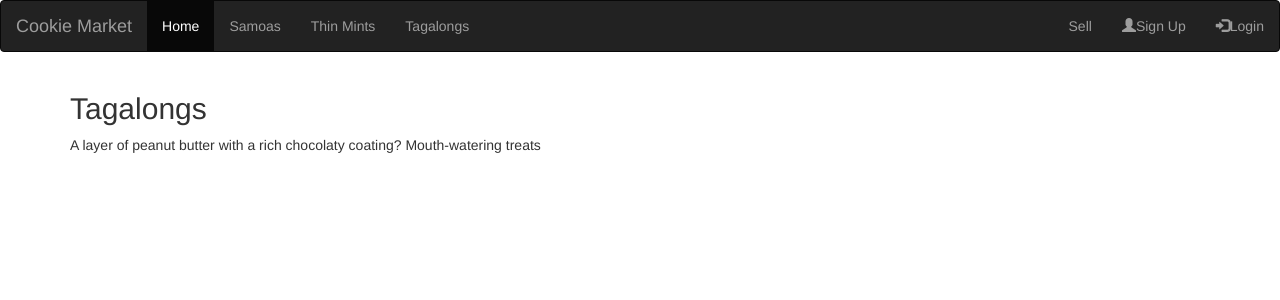
After one commit to justinschuster/Cookie_Market, a Django app: page /tagalongs/ in a window 1280 px wide. The commit adds this page. Shown: the top 300 px of the page. Run offline with Django 3.2, Linux system fonts and the light colour scheme; some libraries are stand-ins or nearby versions.

Commit message:
website now links to the Tagalongs page

```diff
--- a/Cookie_Market/urls.py
+++ b/Cookie_Market/urls.py
@@ -18,12 +18,14 @@ from django.urls import path, include
 
 from django.contrib.auth import views as auth_views
 
-from homepage.views import index, samoas, sign_up
+from homepage.views import index, samoas, thin_mints, tagalongs, sign_up
 
 urlpatterns = [
     path('', index, name='index'),
     path('admin/', admin.site.urls),
     path('samoas/', samoas, name='samoas'),
+    path('thin_mints/', thin_mints, name='thin_mints'),
+    path('tagalongs/', tagalongs, name='tagalongs'),
     path('accounts/', include('django.contrib.auth.urls')),
     path('sign_up/', sign_up, name='sign_up'),
 ]
--- a/homepage/templates/base.html
+++ b/homepage/templates/base.html
@@ -26,8 +26,8 @@
 				<ul class="nav navbar-nav">
 					<li class="active"><a href="{% url 'index' %}">Home</a></li>
 					<li><a href="{% url 'samoas' %}">Samoas</a></li>
-					<li><a href="#">Thin Mints</a></li>
-					<li><a href="#">Tagalongs</a></li>
+					<li><a href="{% url 'thin_mints' %}">Thin Mints</a></li>
+					<li><a href="{% url 'tagalongs' %}">Tagalongs</a></li>
 				</ul>
 
 				<ul class="nav navbar-nav navbar-right">
--- /dev/null
+++ b/homepage/templates/tagalongs.html
@@ -0,0 +1,8 @@
+{% extends "base.html" %}
+
+{% block content %}
+<div class="container">
+	<h2>Tagalongs</h2>
+	<p>A layer of peanut butter with a rich chocolaty coating? Mouth-watering treats</p>
+</div>
+{% endblock %}
--- a/homepage/views.py
+++ b/homepage/views.py
@@ -16,6 +16,12 @@ def index(request):
 def samoas(request):
     return render(request, 'samoas.html', {})
 
+def thin_mints(request):
+    return render(request, 'thin_mints.html', {})
+
+def tagalongs(request):
+    return render(request, 'tagalongs.html', {})
+
 def sign_up(request):
     if request.method == 'POST':
         form = UserCreationForm(request.POST)
```
Also changed, not shown: homepage/templates/thin_mints.html (added, +8 -0 lines).
